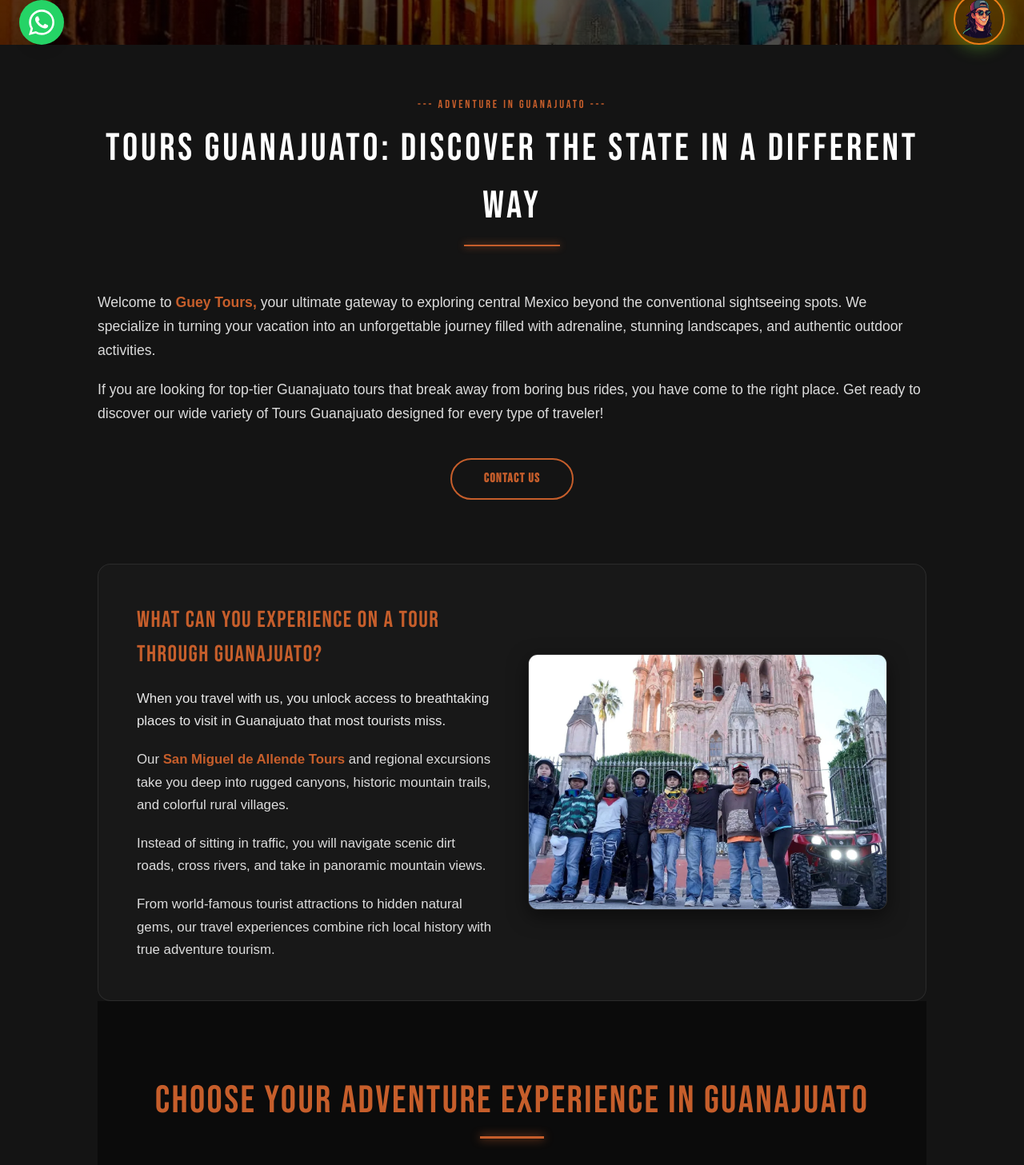
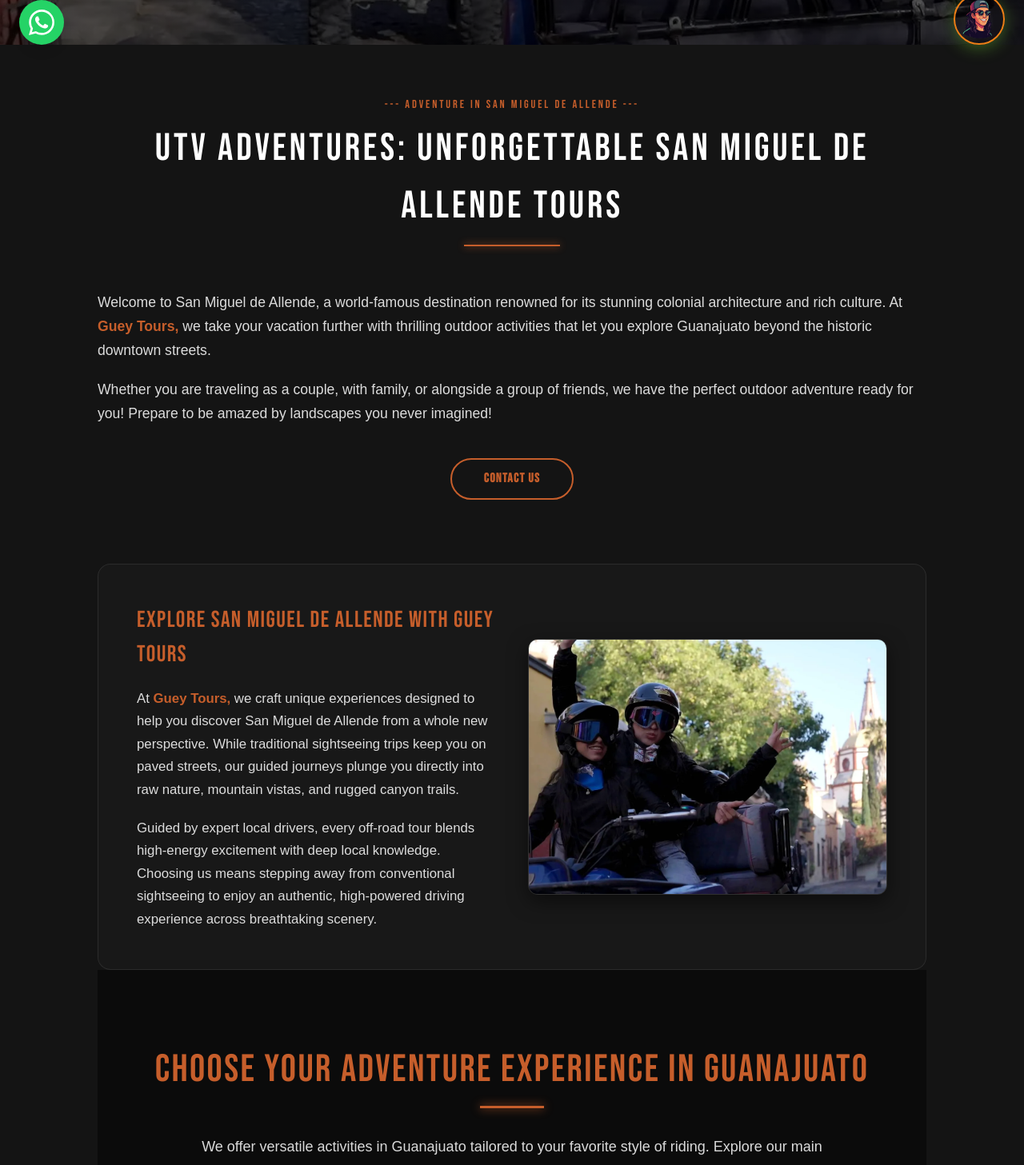
Before and after one commit to DraftStudiomx/Guey-tours-SEO, a Next.js app: page /utv in a window 1280 px wide. Shown: the part 720-2177 px from the top of the page at 80% size. Built offline with nearby package versions, Linux system fonts and the light colour scheme; a web font is replaced by a local one.

Commit message:
Update UtvContent.tsx

```diff
--- a/app/utv/UtvContent.tsx
+++ b/app/utv/UtvContent.tsx
@@ -56,9 +56,9 @@
   overflow: 'hidden'
 }}>
   <img
-    src="/images/SEO/Scenic city tours Guanajuato along historic cobblestone streets.webp"
-    alt="Charming illuminated street with colorful colonial buildings during evening walking tours Guanajuato with church dome."
-    title="Scenic city tours Guanajuato along historic cobblestone streets"
+    src="/images/SEO/Group riding all-terrain vehicles during guided outdoor UTV tours.webp"
+    alt="Group of people wearing safety helmets driving off-road vehicles down a narrow stone street during UTV tours."
+    title=" Group riding all-terrain vehicles during guided outdoor UTV tours"
     style={{
       position: 'absolute',
       top: 0,
@@ -89,7 +89,7 @@
     textTransform: 'uppercase',
     marginBottom: '0.5rem'
   }}>
-    --- {lang === 'es' ? 'Aventura en Guanajuato' : 'Adventure in Guanajuato'} ---
+    --- {lang === 'es' ? 'Aventura en San Miguel de Allende' : 'Adventure in San Miguel de Allende'} ---
   </div>
 
   <h1 style={{
@@ -101,7 +101,7 @@
     margin: '0 0 0.8rem 0',
     wordBreak: 'break-word',
   }}>
-    {lang === 'es' ? 'Tours en Guanajuato: Descubre el estado de una manera diferente.' : 'Tours Guanajuato: Discover the state in a different way'}
+    {lang === 'es' ? 'UTV Adventures: Excursiones inolvidables en San Miguel de Allende' : 'UTV Adventures: Unforgettable San Miguel de Allende tours'}
   </h1>
 
   <div style={{
@@ -117,17 +117,17 @@
 <div style={{ display: 'flex', flexDirection: 'column', gap: '1.2rem', lineHeight: 1.7, fontSize: '1.1rem', color: 'rgba(255,255,255,0.85)' }}>
   <p style={{ margin: 0, wordBreak: 'break-word' }}>
     {lang === 'es' ? (
-      <>Bienvenidos a <a href="https://www.gueytours.com/" style={{ color: 'var(--orange, #d97736)', textDecoration: 'none', fontWeight: 'bold' }}>Guey Tours,</a> su puerta de entrada definitiva para explorar el centro de México más allá de los lugares turísticos convencionales. Nos especializamos en transformar sus vacaciones en un viaje inolvidable, repleto de adrenalina, paisajes impresionantes y auténticas actividades al aire libre.</>
+      <>Bienvenidos a San Miguel de Allende, un destino de fama mundial reconocido por su impresionante arquitectura colonial y su rica cultura. En <a href="https://www.gueytours.com/" style={{ color: 'var(--orange, #d97736)', textDecoration: 'none', fontWeight: 'bold' }}>Guey Tours,</a> llevamos sus vacaciones más allá con emocionantes actividades al aire libre que le permiten explorar Guanajuato más allá de las calles del centro histórico.</>
     ) : (
-      <>Welcome to <a href="https://www.gueytours.com/" style={{ color: 'var(--orange, #d97736)', textDecoration: 'none', fontWeight: 'bold' }}>Guey Tours,</a> your ultimate gateway to exploring central Mexico beyond the conventional sightseeing spots. We specialize in turning your vacation into an unforgettable journey filled with adrenaline, stunning landscapes, and authentic outdoor activities.  </>
+      <>Welcome to San Miguel de Allende, a world-famous destination renowned for its stunning colonial architecture and rich culture. At <a href="https://www.gueytours.com/" style={{ color: 'var(--orange, #d97736)', textDecoration: 'none', fontWeight: 'bold' }}>Guey Tours,</a> we take your vacation further with thrilling outdoor activities that let you explore Guanajuato beyond the historic downtown streets.  </>
     )}
   </p>
 
   <p style={{ margin: 0, wordBreak: 'break-word' }}>
     {lang === 'es' ? (
-      <>Si buscas recorridos de primer nivel en Guanajuato que se alejen de los aburridos viajes en autobús, has llegado al lugar indicado. ¡Prepárate para descubrir nuestra amplia variedad de tours por Guanajuato, diseñados para todo tipo de viajero!</>
+      <>Ya sea que viajes en pareja, en familia o con un grupo de amigos, ¡tenemos la aventura al aire libre perfecta para ti! ¡Prepárate para maravillarte con paisajes que nunca imaginaste!</>
     ) : (
-      <>If you are looking for top-tier Guanajuato tours that break away from boring bus rides, you have come to the right place. Get ready to discover our wide variety of Tours Guanajuato designed for every type of traveler!</>
+      <>Whether you are traveling as a couple, with family, or alongside a group of friends, we have the perfect outdoor adventure ready for you! Prepare to be amazed by landscapes you never imagined!</>
     )}
   </p>
 </div>
@@ -200,36 +200,23 @@
       margin: 0,
       wordBreak: 'break-word'
     }}>
-      {lang === 'es' ? '¿Qué puedes experimentar en un recorrido por Guanajuato?' : 'What can you experience on a tour through Guanajuato?'}
+      {lang === 'es' ? 'Explora San Miguel de Allende con Guey Tours' : 'Explore San Miguel de Allende with Guey Tours'}
     </h2>
 
     {/* NUEVO PÁRRAFO ABAJO DEL H2 */}
-    <p style={{ margin: 0, lineHeight: 1.7, color: 'rgba(255,255,255,0.9)', fontSize: '1.05rem', wordBreak: 'break-word' }}>
-      {lang === 'es'
-        ? 'Al viajar con nosotros, accedes a lugares impresionantes de Guanajuato que la mayoría de los turistas se pierde.'
-        : 'When you travel with us, you unlock access to breathtaking places to visit in Guanajuato that most tourists miss. '}
-    </p>
-
     <p style={{ margin: 0, lineHeight: 1.7, color: 'rgba(255,255,255,0.85)', fontSize: '1.05rem', wordBreak: 'break-word' }}>
       {lang === 'es' ? (
-        <>Nuestros recorridos por <a href="https://www.gueytours.com/san-miguel-de-allende-tours" style={{ color: 'var(--orange, #d97736)', textDecoration: 'none', fontWeight: 'bold' }}>San Miguel de Allende</a> y las excursiones por la región le llevan a adentrarse en cañones escarpados, senderos montañosos históricos y pintorescos pueblos rurales.</>
+        <>En <a href="https://www.gueytours.com/san-miguel-de-allende-tours" style={{ color: 'var(--orange, #d97736)', textDecoration: 'none', fontWeight: 'bold' }}>Guey Tours,</a> creamos experiencias únicas diseñadas para que descubras San Miguel de Allende desde una perspectiva totalmente nueva. Mientras que los recorridos turísticos tradicionales te mantienen en calles pavimentadas, nuestras excursiones guiadas te sumergen directamente en la naturaleza virgen, en paisajes montañosos y en senderos agrestes entre cañones.</>
       ) : (
-        <>Our <a href="https://www.gueytours.com/san-miguel-de-allende-tours" style={{ color: 'var(--orange, #d97736)', textDecoration: 'none', fontWeight: 'bold' }}>San Miguel de Allende Tours</a> and regional excursions take you deep into rugged canyons, historic mountain trails, and colorful rural villages.</>
+        <>At <a href="https://www.gueytours.com/san-miguel-de-allende-tours" style={{ color: 'var(--orange, #d97736)', textDecoration: 'none', fontWeight: 'bold' }}>Guey Tours,</a> we craft unique experiences designed to help you discover San Miguel de Allende from a whole new perspective. While traditional sightseeing trips keep you on paved streets, our guided journeys plunge you directly into raw nature, mountain vistas, and rugged canyon trails.</>
       )}
     </p>
 
     {/* TUS 3 PÁRRAFOS ORIGINALES */}
     <p style={{ margin: 0, lineHeight: 1.7, color: 'rgba(255,255,255,0.85)', fontSize: '1.05rem', wordBreak: 'break-word' }}>
       {lang === 'es'
-        ? 'En lugar de estar atrapado en el tráfico, recorrerás pintorescos caminos de tierra, cruzarás ríos y disfrutarás de vistas panorámicas de las montañas.'
-        : 'Instead of sitting in traffic, you will navigate scenic dirt roads, cross rivers, and take in panoramic mountain views. '}
-    </p>
-
-
-    <p style={{ margin: 0, lineHeight: 1.7, color: 'rgba(255,255,255,0.85)', fontSize: '1.05rem', wordBreak: 'break-word' }}>
-      {lang === 'es'
-        ? 'Desde atracciones turísticas de fama mundial hasta joyas naturales ocultas, nuestras experiencias de viaje combinan una rica historia local con el auténtico turismo de aventura.'
-        : 'From world-famous tourist attractions to hidden natural gems, our travel experiences combine rich local history with true adventure tourism.'}
+        ? 'Guiada por expertos conductores locales, cada excursión todoterreno combina una emoción intensa con un profundo conocimiento de la zona. Elegirnos significa alejarse del turismo convencional para disfrutar de una experiencia de conducción auténtica y potente a través de paisajes impresionantes.'
+        : 'Guided by expert local drivers, every off-road tour blends high-energy excitement with deep local knowledge. Choosing us means stepping away from conventional sightseeing to enjoy an authentic, high-powered driving experience across breathtaking scenery.'}
     </p>
   </div>
 
@@ -245,9 +232,9 @@
       boxShadow: '0 8px 24px rgba(0,0,0,0.5)'
     }}>
       <Image
-        src="/images/SEO/Group tour posing with ATVs near iconic cathedral tours Guanajuato.webp"
-        alt="Group of tourists with safety helmets posing in front of a landmark pink parish church on guided tours Guanajuato."
-        title="Group tour posing with ATVs near iconic cathedral tours Guanajuato"
+        src="/images/SEO/Happy riders enjoying guided UTV Tours through historic city street.webp"
+        alt=" Cheerful tourists wearing helmets and goggles posing on an all-terrain vehicle near a church during UTV Tours."
+        title="Happy riders enjoying guided UTV Tours through historic city street"
         fill
         style={{ objectFit: 'cover' }}
       />
```
